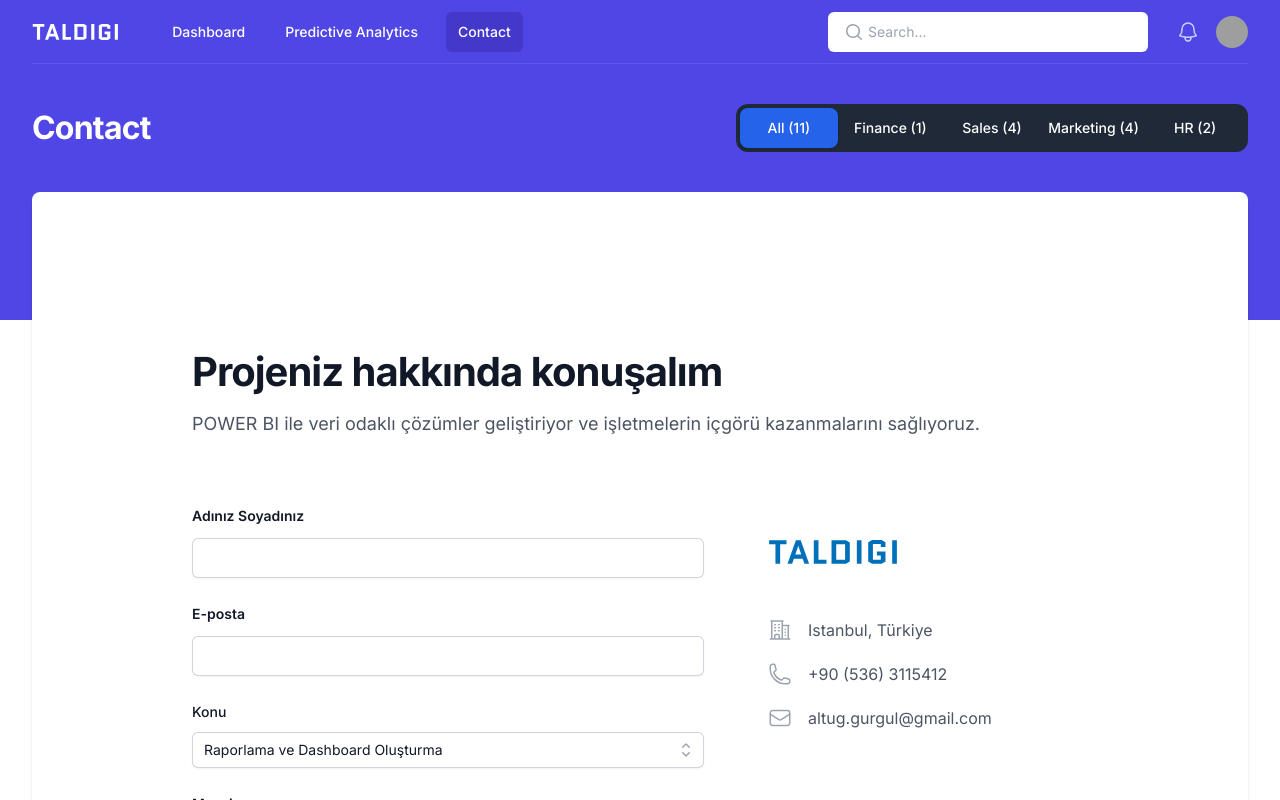
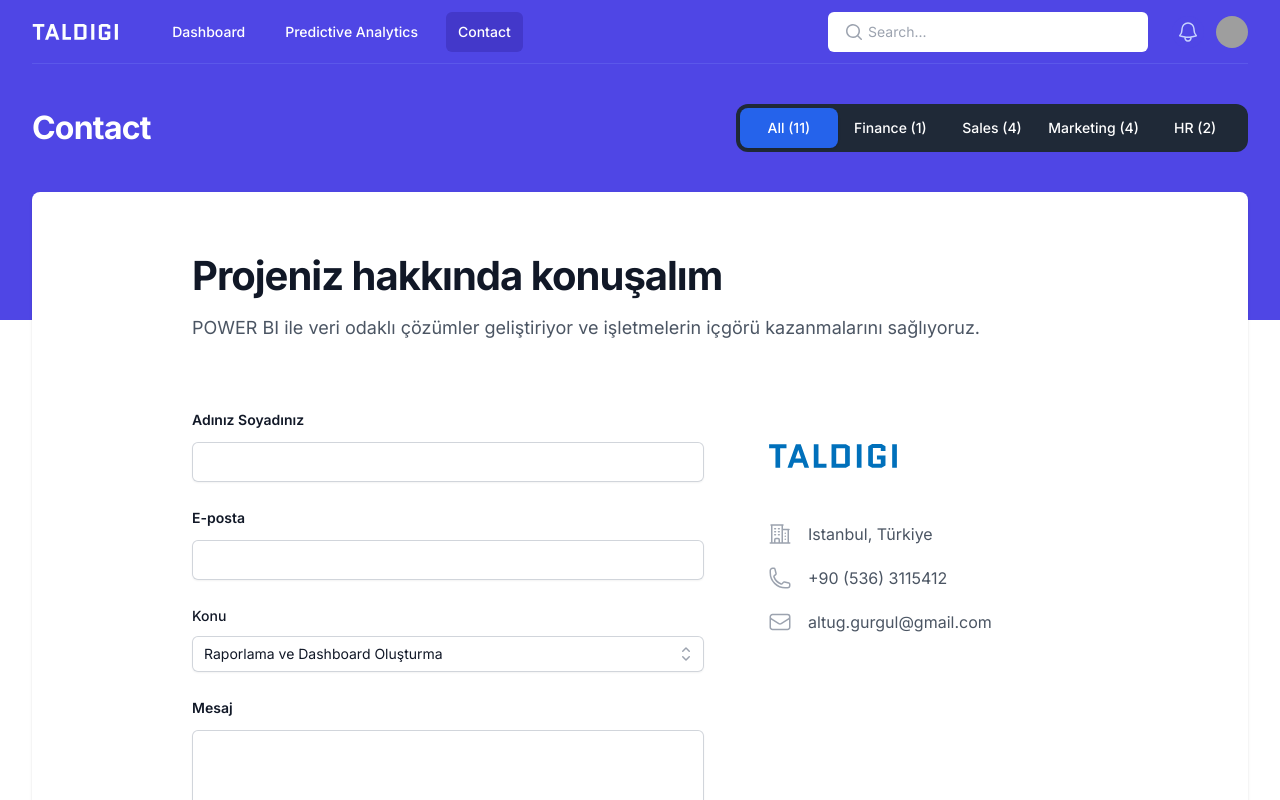
Before and after one commit to Altuggurgul/nextproject, a Next.js app: page /contact in a window 1280 px wide. Shown: the top 800 px of the page. Built offline with nearby package versions, Linux system fonts and the light colour scheme; grey boxes are pictures that could not be loaded.

Commit message:
Projemi ekliyorum

```diff
--- a/src/components/Contact.jsx
+++ b/src/components/Contact.jsx
@@ -54,7 +54,7 @@ export default function Contact() {
   };
 
   return (
-    <div className="relative isolate bg-white px-6 py-24 sm:py-32 lg:px-8">
+    <div className="relative isolate bg-white px-6 py-12 sm:py-8 lg:px-4">
       <div className="mx-auto max-w-xl lg:max-w-4xl">
         <h2 className="text-4xl font-bold tracking-tight text-gray-900">Projeniz hakkında konuşalım</h2>
         <p className="mt-2 text-lg leading-8 text-gray-600">
```
